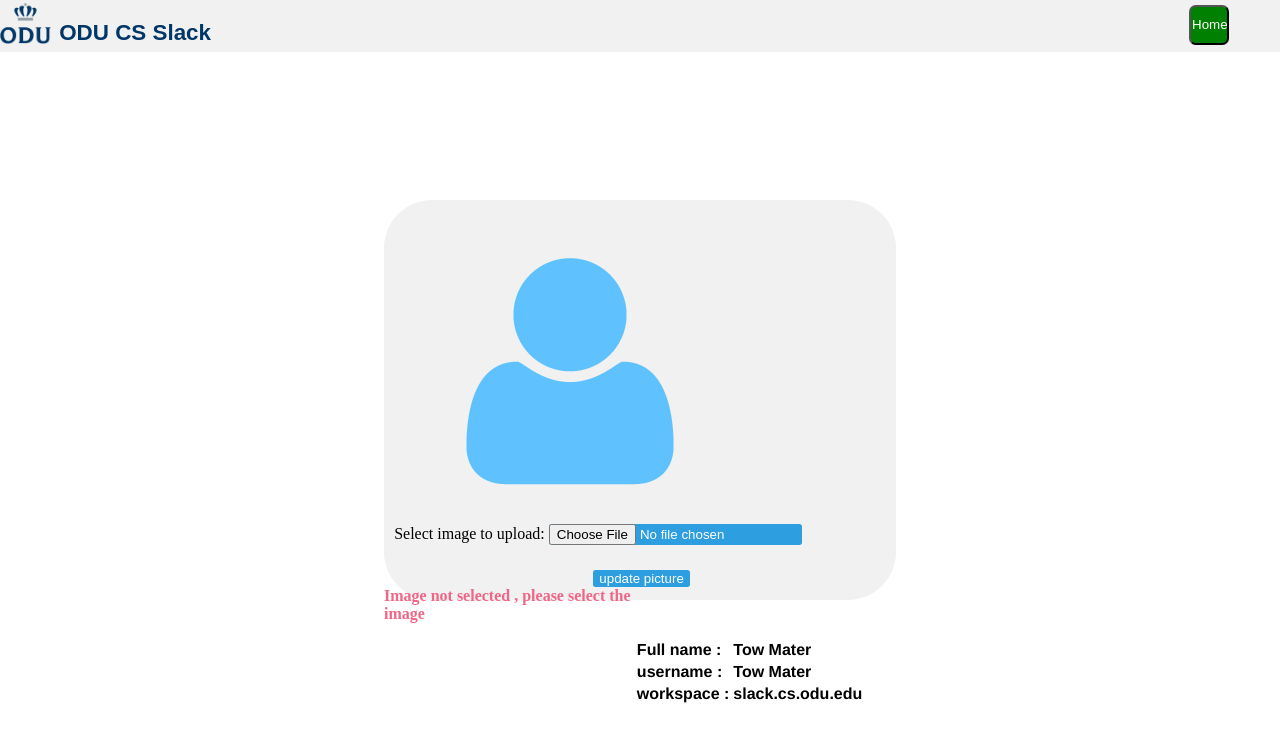
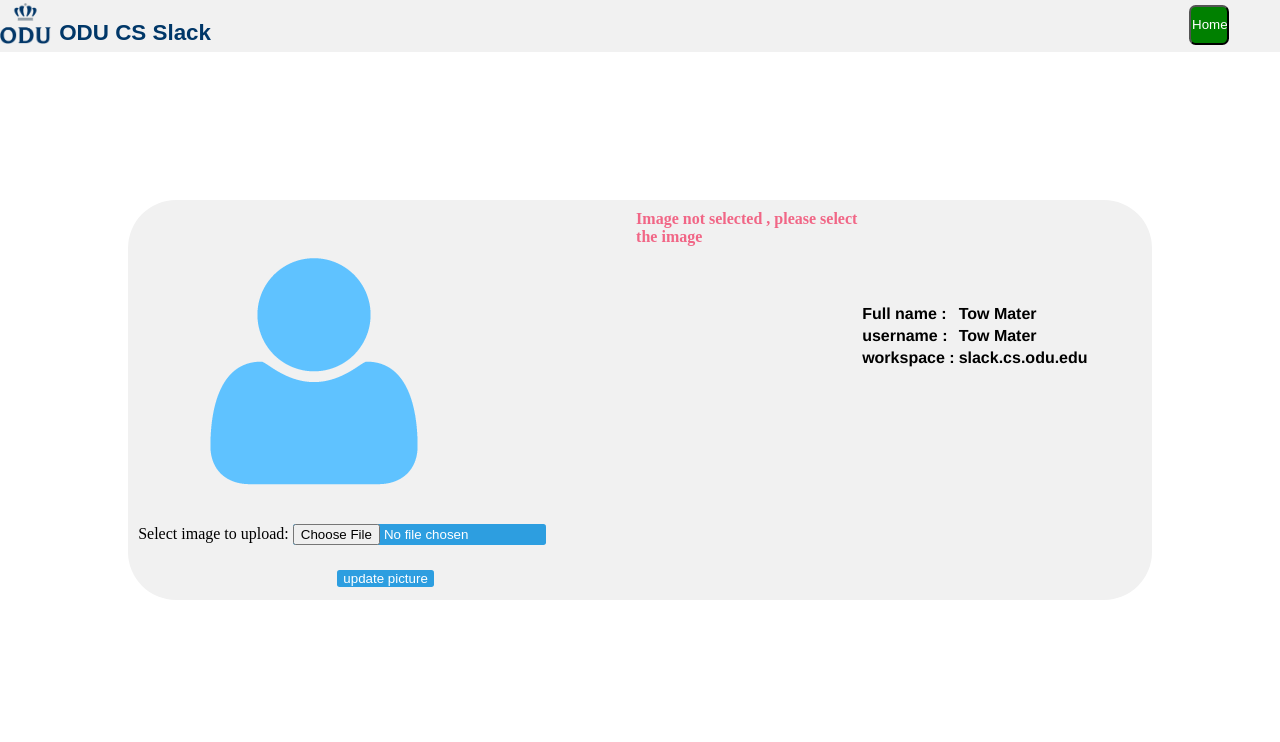
Before and after one commit to cndhureddy/CS-518-Web-Programming-, a PHP site: page /php/userprofile.php in a window 1280 px wide. Shown: the top 742 px of the page. Run offline with PHP 8.4, Linux system fonts and the light colour scheme; a user stored in the database is signed in; data comes from the database, SQL or seed files in the repository.

Commit message:
Update userprofile.php

```diff
--- a/php/userprofile.php
+++ b/php/userprofile.php
@@ -82,7 +82,7 @@
     <div class="logo-text">ODU CS Slack</div>
     <div class="login-button"><form action="home.php"><input id="signin-button" type="submit" value="Home"></form></div>
 </div>
-<div id="login">
+<div id="login" style="width:80%;">
 
     <div>
 
```
